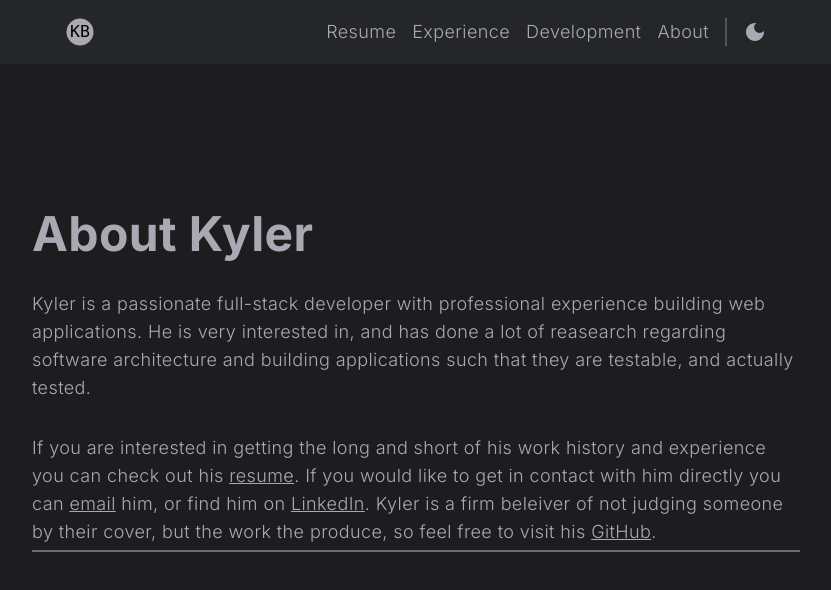
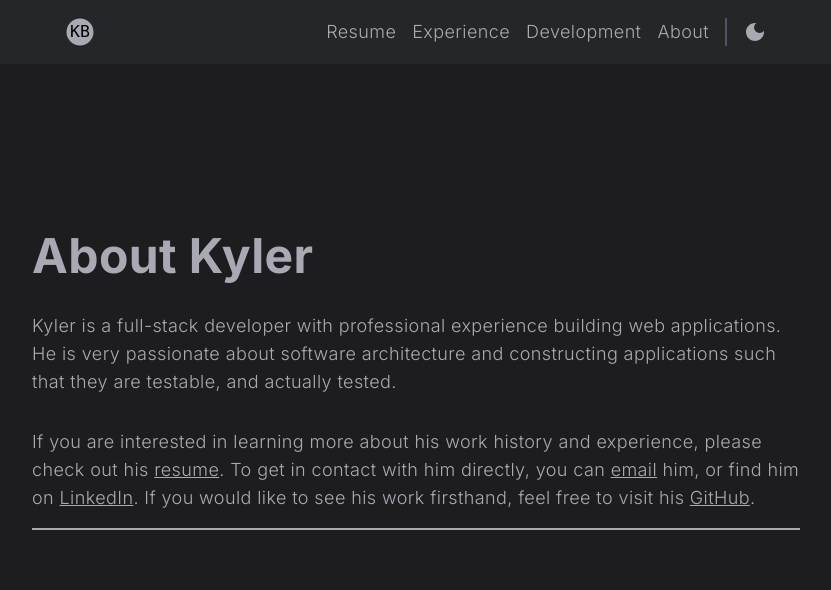
Before and after one commit to senyc/kb-web, a Next.js app: page /about in a window 1280 px wide. Shown: the top 590 px of the page, without its empty margins (224-1055 px from the left). Built offline with nearby package versions, Linux system fonts and the light colour scheme.

Commit message:
feat(about): rewording about me text

```diff
--- a/src/app/about/AboutMe.tsx
+++ b/src/app/about/AboutMe.tsx
@@ -1,13 +1,12 @@
 export default function AboutMe() {
   return (
-    <div className='text-lg'>
+    <div className='border-b-text border-b-2 text-lg'>
       <p className='mb-8'>
-        Kyler is a passionate full-stack developer with professional experience building web applications. He is very interested in, and has done a lot of reasearch regarding software architecture and building applications such that they are testable, and actually tested.
+        Kyler is a full-stack developer with professional experience building web applications. He is very passionate about software architecture and constructing applications such that they are testable, and actually tested.
       </p>
-      <p>
-      If you are interested in getting the long and short of his work history and experience you can check out his <a className='underline' href='BomhofKylerResume.pdf'>resume</a>. If you would like to get in contact with him directly you can <a className='underline' href='mailto:kdbomhof@gmail.com'>email</a> him, or find him on <a className='underline' href='https://www.linkedin.com/in/kyler-bomhof/'>LinkedIn</a>. Kyler is a firm beleiver of not judging someone by  their cover, but the work the produce, so feel free to visit his <a className='underline' href='https://github.com/senyc'>GitHub</a>.
+      <p className='pb-4'>
+        If you are interested in learning more about his work history and experience, please check out his <a className='underline' target='_blank' href='BomhofKylerResume.pdf'>resume</a>. To get in contact with him directly, you can <a className='underline' target='_blank' href='mailto:kdbomhof@gmail.com'>email</a> him, or find him on <a className='underline' target='_blank' href='https://www.linkedin.com/in/kyler-bomhof/'>LinkedIn</a>. If you would like to see his work firsthand, feel free to visit his <a className='underline' target='_blank' href='https://github.com/senyc'>GitHub</a>.
       </p>
-      <div className='mt-1 h-0 border opacity-40'></div>
     </div>
   );
 }
```
